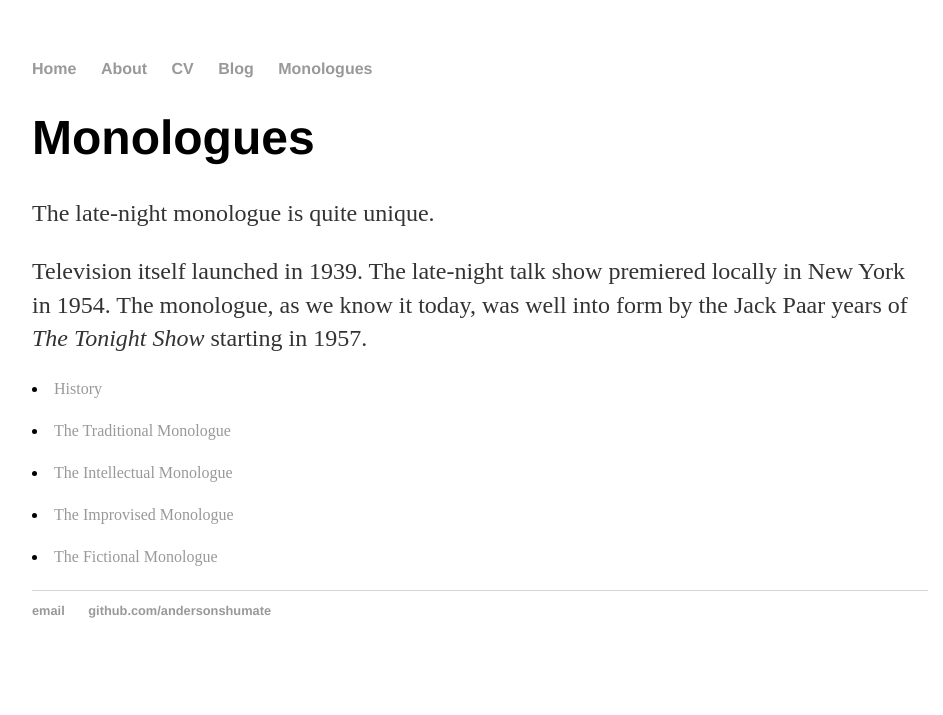
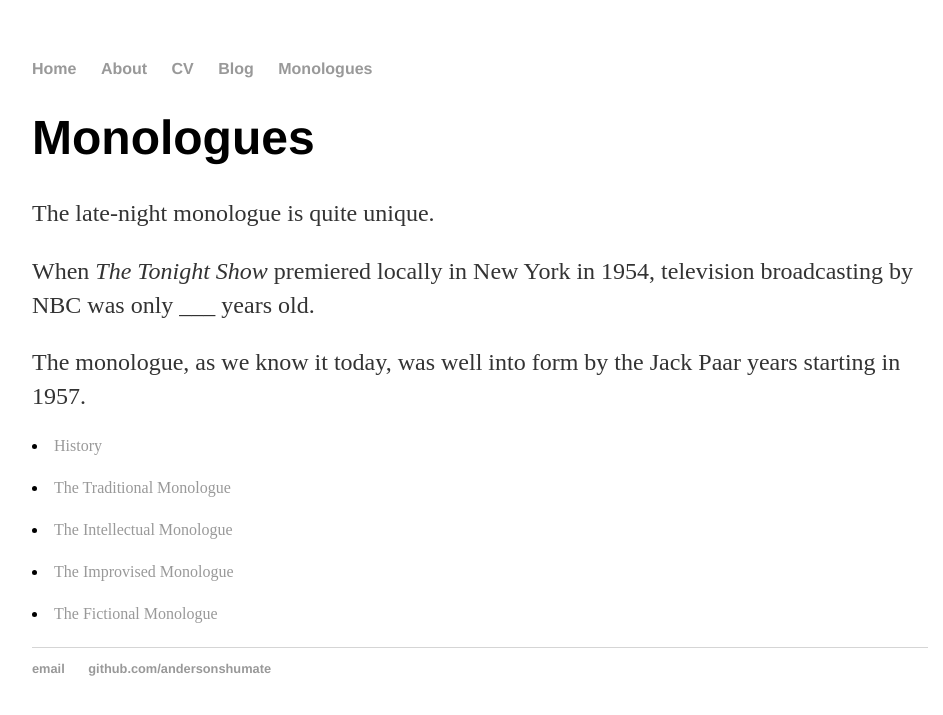
Before and after one commit to andersonshumate/andersonshumate.github.io, a Jekyll site: the page built from monologues/index.html, in a window 1280 px wide. Shown: the top 715 px of the page, without its empty margins (160-1103 px from the left). Built offline with Jekyll 4.4.1, drawn with Linux system fonts in a browser that asks for light colours.

Commit message:
Update index.html

```diff
--- a/monologues/index.html
+++ b/monologues/index.html
@@ -7,8 +7,9 @@ title: Monologues
 
 	<p>The late-night monologue is quite unique. </p>
 
-	<p>Television itself launched in 1939. The late-night talk show premiered locally in New York in 1954. The monologue, as we know it today, was well into form by the
-		Jack Paar years of <em> The Tonight Show </em> starting in 1957.</p>
+	<p>When <em> The Tonight Show </em> premiered locally in New York in 1954, television broadcasting by NBC was only ___ years old. </p>
+
+	<p>The monologue, as we know it today, was well into form by the Jack Paar years starting in 1957.</p>
 
 	<p><li><a href="/monologues/history/">History</a></li></p>
 
```
